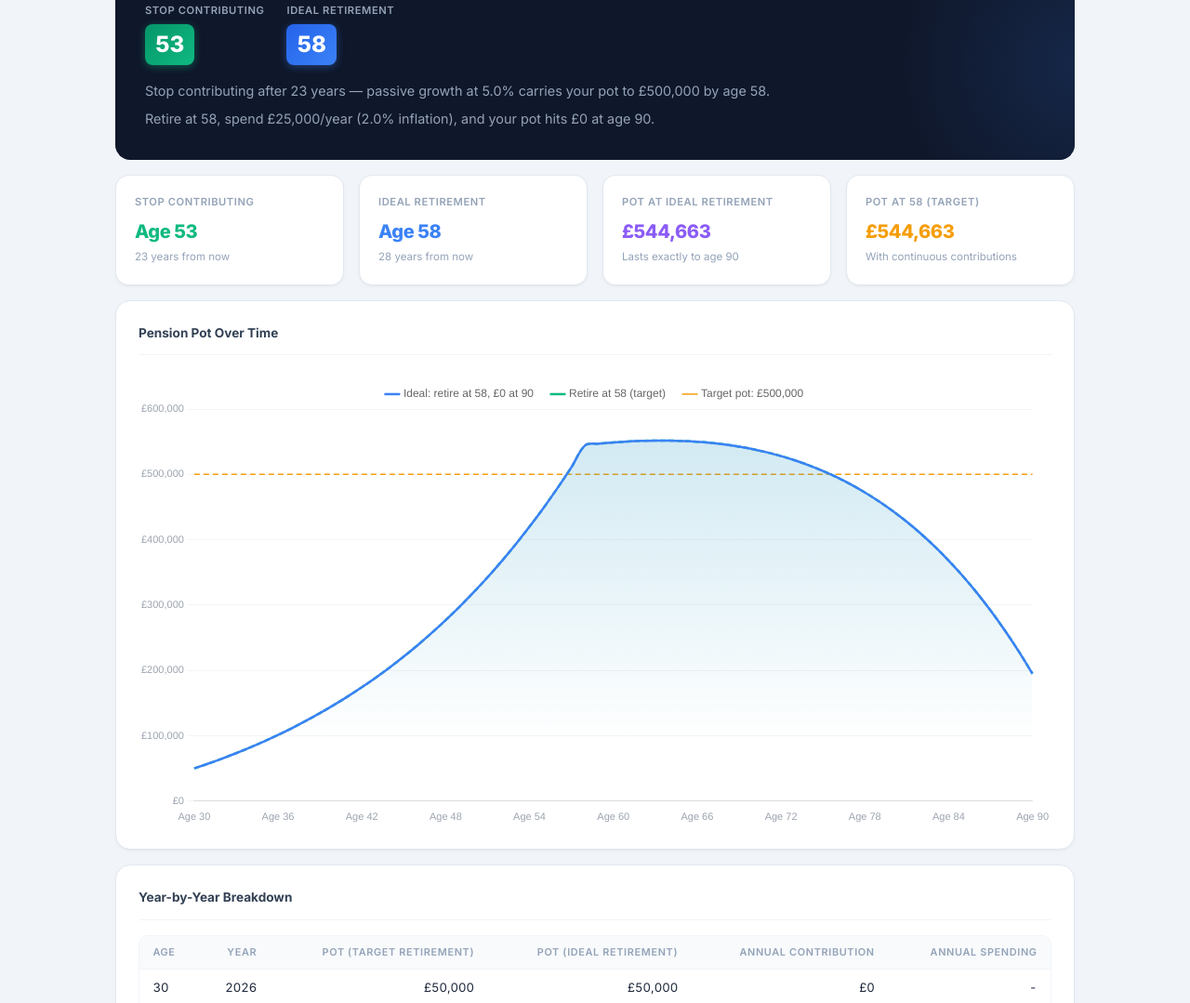
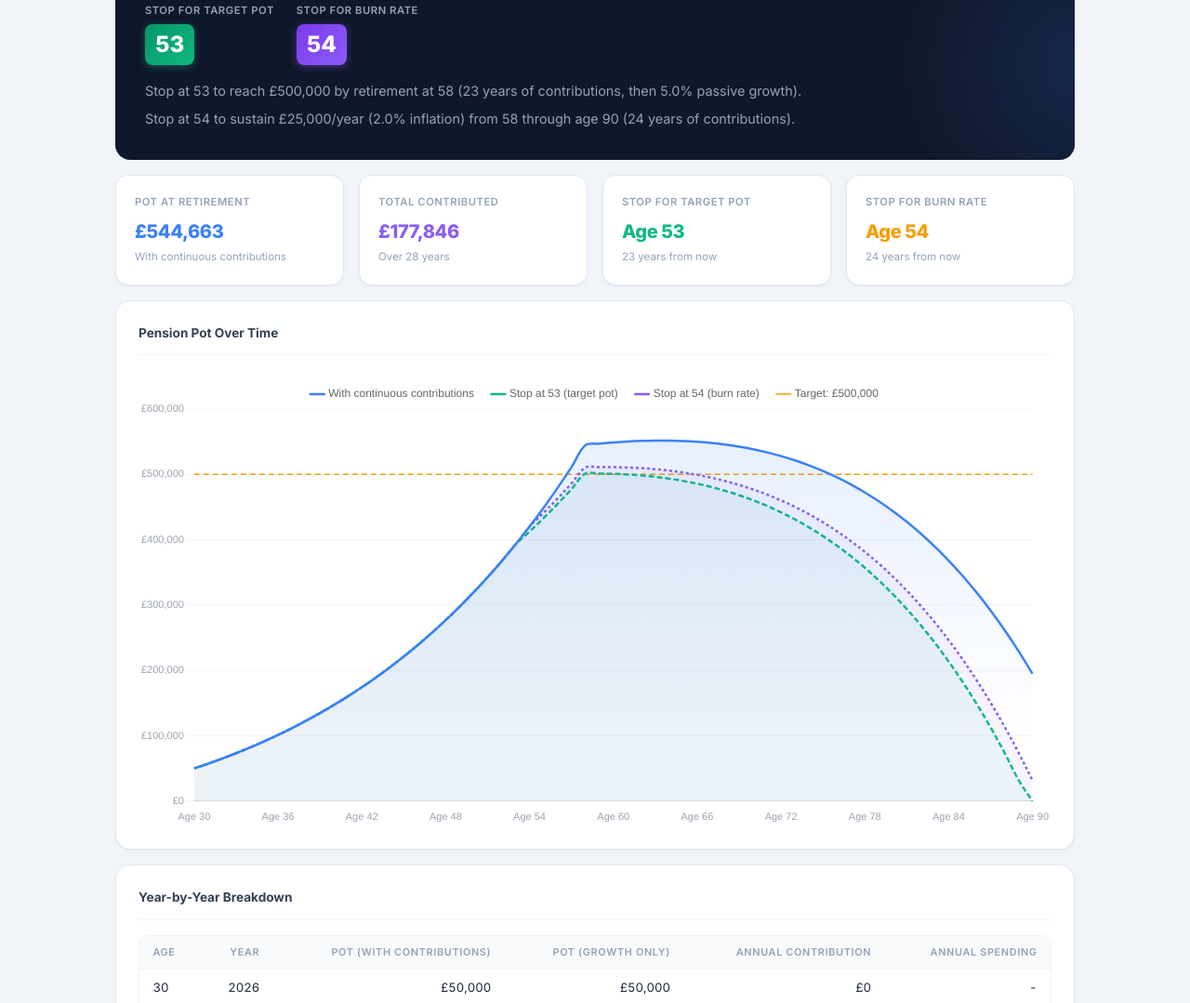
Before and after one commit to thourlier-figma/retirement-simulation, a website built with Vite: page index.html in a window 1280 px wide. Shown: the part 1111-2190 px from the top of the page at 93% size. Built offline with nearby package versions, Linux system fonts and the light colour scheme.

Commit message:
Refactor retirement scenarios: clarify target vs burn rate strategies

```diff
--- a/index.html
+++ b/index.html
@@ -172,8 +172,8 @@
               <tr>
                 <th>Age</th>
                 <th>Year</th>
-                <th>Pot (target retirement)</th>
-                <th>Pot (ideal retirement)</th>
+                <th>Pot (with contributions)</th>
+                <th>Pot (growth only)</th>
                 <th>Annual Contribution</th>
                 <th>Annual Spending</th>
               </tr>
--- a/simulation.js
+++ b/simulation.js
@@ -94,28 +94,26 @@ function runSimulation() {
     ? simulateStopAt(inputs, yearsToRetirement, stopAge)
     : null;
 
-  // Find ideal retirement age: earliest age where pot hits £0 at endAge
-  const idealRetirementAge = findIdealRetirementAge(inputs);
+  // Find earliest age to stop contributing so pot sustains burn rate until endAge
+  const stopAgeBurn = findStopAgeBurnRate(inputs, yearsToRetirement);
 
-  // Simulate drawdown from the target retirement age (user's input)
-  const drawdownFromTarget = simulateDrawdown(inputs, inputs.retirementAge, withContrib[withContrib.length - 1].pot);
-
-  // Simulate drawdown from the ideal retirement age
-  const idealPotAtRetirement = idealRetirementAge !== null
-    ? getPotAtYear(inputs, idealRetirementAge - inputs.currentAge)
-    : null;
-  const drawdownFromIdeal = idealRetirementAge !== null
-    ? simulateDrawdown(inputs, idealRetirementAge, idealPotAtRetirement)
+  // Simulate the "stop at stopAgeBurn" path for charting
+  const stopPathBurn = stopAgeBurn !== null
+    ? simulateStopAt(inputs, yearsToRetirement, stopAgeBurn)
     : null;
 
-  // Accumulation path for ideal scenario (contribute until ideal retirement)
-  const idealAccum = idealRetirementAge !== null
-    ? simulateWithContributions(inputs, idealRetirementAge - inputs.currentAge)
+  // Simulate drawdown phase (retirement to end age)
+  const drawdownFromContrib = simulateDrawdown(inputs, inputs.retirementAge, withContrib[withContrib.length - 1].pot);
+  const drawdownFromStop = stopPath
+    ? simulateDrawdown(inputs, inputs.retirementAge, stopPath[stopPath.length - 1].pot)
+    : null;
+  const drawdownFromStopBurn = stopPathBurn
+    ? simulateDrawdown(inputs, inputs.retirementAge, stopPathBurn[stopPathBurn.length - 1].pot)
     : null;
 
-  renderSummary(inputs, withContrib, stopAge, idealRetirementAge, idealPotAtRetirement, drawdownFromTarget, drawdownFromIdeal);
-  renderChart(inputs, withContrib, stopPath, stopAge, idealAccum, drawdownFromTarget, drawdownFromIdeal, idealRetirementAge);
-  renderTable(inputs, withContrib, stopPath, stopAge, idealAccum, drawdownFromTarget, drawdownFromIdeal, idealRetirementAge);
+  renderSummary(inputs, withContrib, stopAge, stopAgeBurn, drawdownFromContrib, drawdownFromStop, drawdownFromStopBurn);
+  renderChart(inputs, withContrib, stopPath, stopAge, stopPathBurn, stopAgeBurn, drawdownFromContrib, drawdownFromStop, drawdownFromStopBurn);
+  renderTable(inputs, withContrib, stopPath, stopPathBurn, stopAge, stopAgeBurn, drawdownFromContrib, drawdownFromStop, drawdownFromStopBurn);
   resultsEl.classList.remove('hidden');
   resultsEl.scrollIntoView({ behavior: 'smooth', block: 'start' });
 }
@@ -162,30 +160,30 @@ function findStopAge(inputs, yearsToRetirement) {
   return null; // Can't reach target even with contributions the whole way
 }
 
-// Find earliest retirement age where the pot just runs out at endAge (£0 at death)
-function findIdealRetirementAge(inputs) {
-  // Try each possible retirement age from earliest to latest
-  // Find the earliest age where the pot reaches 0 at or after endAge
-  for (let retAge = inputs.currentAge + 1; retAge < inputs.endAge; retAge++) {
-    const yearsContributing = retAge - inputs.currentAge;
-    const potAtRetirement = getPotAtYear(inputs, yearsContributing);
+// Find earliest age to stop contributing so pot sustains burn rate through endAge.
+// Contributions continue until stopYear, then pot grows passively to retirement,
+// then drawdown begins.
+function findStopAgeBurnRate(inputs, yearsToRetirement) {
+  for (let stopYear = 0; stopYear <= yearsToRetirement; stopYear++) {
+    const potAtStop = getPotAtYear(inputs, stopYear);
+    const remainingToRetirement = yearsToRetirement - stopYear;
+    const potAtRetirement = potAtStop * Math.pow(1 + inputs.growthRate, remainingToRetirement);
 
-    // Simulate drawdown from this retirement age to endAge
+    // Simulate drawdown from retirement to endAge
     let pot = potAtRetirement;
     let spending = inputs.annualSpending;
-    let runsOutBeforeEnd = false;
+    let survives = true;
 
-    for (let y = 1; y <= inputs.endAge - retAge; y++) {
+    for (let y = 1; y <= inputs.endAge - inputs.retirementAge; y++) {
       pot = pot * (1 + inputs.growthRate) - spending;
       spending = spending * (1 + inputs.spendingInflation);
       if (pot <= 0) {
-        runsOutBeforeEnd = true;
+        survives = false;
         break;
       }
     }
 
-    // Pot lasted exactly to endAge (or just past it) — this is the ideal age
-    if (!runsOutBeforeEnd) return retAge;
+    if (survives) return inputs.currentAge + stopYear;
   }
   return null;
 }
@@ -263,7 +261,7 @@ function simulateDrawdown(inputs, retirementAge, potAtRetirement) {
   return rows;
 }
 
-function renderSummary(inputs, withContrib, stopAge, idealRetirementAge, idealPotAtRetirement, drawdownFromTarget, drawdownFromIdeal) {
+function renderSummary(inputs, withContrib, stopAge, stopAgeBurn, drawdownFromContrib, drawdownFromStop, drawdownFromStopBurn) {
   const finalPot = withContrib[withContrib.length - 1].pot;
   const totalContributed = withContrib.reduce((s, r) => s + r.contribution, 0);
 
@@ -272,17 +270,17 @@ function renderSummary(inputs, withContrib, stopAge, idealRetirementAge, idealPo
   if (stopAge !== null) {
     html += `
         <div class="summary-age-item">
-          <span class="summary-age-label">Stop contributing</span>
+          <span class="summary-age-label">Stop for target pot</span>
           <span class="stop-age-highlight">${stopAge}</span>
         </div>
     `;
   }
 
-  if (idealRetirementAge !== null) {
+  if (stopAgeBurn !== null) {
     html += `
         <div class="summary-age-item">
-          <span class="summary-age-label">Ideal retirement</span>
-          <span class="stop-age-highlight retirement">${idealRetirementAge}</span>
+          <span class="summary-age-label">Stop for burn rate</span>
+          <span class="stop-age-highlight burn">${stopAgeBurn}</span>
         </div>
     `;
   }
@@ -293,8 +291,8 @@ function renderSummary(inputs, withContrib, stopAge, idealRetirementAge, idealPo
     const yearsContributing = stopAge - inputs.currentAge;
     html += `
       <p class="detail">
-        Stop contributing after ${yearsContributing} year${yearsContributing !== 1 ? 's' : ''} &mdash;
-        passive growth at ${(inputs.growthRate * 100).toFixed(1)}% carries your pot to ${fmt(inputs.targetPot)} by age ${inputs.retirementAge}.
+        Stop at ${stopAge} to reach ${fmt(inputs.targetPot)} by retirement at ${inputs.retirementAge}
+        (${yearsContributing} year${yearsContributing !== 1 ? 's' : ''} of contributions, then ${(inputs.growthRate * 100).toFixed(1)}% passive growth).
       </p>
     `;
   } else {
@@ -304,22 +302,23 @@ function renderSummary(inputs, withContrib, stopAge, idealRetirementAge, idealPo
       </p>
       <p class="detail">
         With current inputs, your pot would reach ${fmt(finalPot)} at retirement.
-        Consider increasing contributions, adjusting your target, or pushing retirement age back.
       </p>
     `;
   }
 
-  if (idealRetirementAge !== null) {
+  if (stopAgeBurn !== null) {
+    const yearsBurn = stopAgeBurn - inputs.currentAge;
     html += `
       <p class="detail">
-        Retire at ${idealRetirementAge}, spend ${fmt(inputs.annualSpending)}/year
-        (${(inputs.spendingInflation * 100).toFixed(1)}% inflation), and your pot hits £0 at age ${inputs.endAge}.
+        Stop at ${stopAgeBurn} to sustain ${fmt(inputs.annualSpending)}/year
+        (${(inputs.spendingInflation * 100).toFixed(1)}% inflation) from ${inputs.retirementAge} through age ${inputs.endAge}
+        (${yearsBurn} year${yearsBurn !== 1 ? 's' : ''} of contributions).
       </p>
     `;
   } else {
     html += `
       <p class="detail" style="color: #fca5a5;">
-        Even contributing until age ${inputs.endAge - 1}, your pot can't sustain ${fmt(inputs.annualSpending)}/year through age ${inputs.endAge}.
+        Even contributing until retirement, your pot can't sustain ${fmt(inputs.annualSpending)}/year through age ${inputs.endAge}.
       </p>
     `;
   }
@@ -327,46 +326,55 @@ function renderSummary(inputs, withContrib, stopAge, idealRetirementAge, idealPo
   summaryEl.innerHTML = html;
 
   // Stat cards
-  let cards = '';
+  const depletedContrib = drawdownFromContrib.find(r => r.depleted);
+  let cards = `
+    <div class="stat-card" data-color="blue">
+      <div class="stat-label">Pot at Retirement</div>
+      <div class="stat-value">${fmt(finalPot)}</div>
+      <div class="stat-sub">With continuous contributions</div>
+    </div>
+    <div class="stat-card" data-color="violet">
+      <div class="stat-label">Total Contributed</div>
+      <div class="stat-value">${fmt(totalContributed)}</div>
+      <div class="stat-sub">Over ${withContrib.length - 1} years</div>
+    </div>
+  `;
 
   if (stopAge !== null) {
     cards += `
       <div class="stat-card" data-color="emerald">
-        <div class="stat-label">Stop Contributing</div>
+        <div class="stat-label">Stop for Target Pot</div>
         <div class="stat-value">Age ${stopAge}</div>
         <div class="stat-sub">${stopAge - inputs.currentAge} years from now</div>
       </div>
     `;
   }
 
-  if (idealRetirementAge !== null) {
+  if (stopAgeBurn !== null) {
     cards += `
-      <div class="stat-card" data-color="blue">
-        <div class="stat-label">Ideal Retirement</div>
-        <div class="stat-value">Age ${idealRetirementAge}</div>
-        <div class="stat-sub">${idealRetirementAge - inputs.currentAge} years from now</div>
-      </div>
-      <div class="stat-card" data-color="violet">
-        <div class="stat-label">Pot at Ideal Retirement</div>
-        <div class="stat-value">${fmt(idealPotAtRetirement)}</div>
-        <div class="stat-sub">Lasts exactly to age ${inputs.endAge}</div>
+      <div class="stat-card" data-color="amber">
+        <div class="stat-label">Stop for Burn Rate</div>
+        <div class="stat-value">Age ${stopAgeBurn}</div>
+        <div class="stat-sub">${stopAgeBurn - inputs.currentAge} years from now</div>
       </div>
     `;
   }
 
+  if (depletedContrib) {
     cards += `
-    <div class="stat-card" data-color="amber">
-      <div class="stat-label">Pot at ${inputs.retirementAge} (target)</div>
-      <div class="stat-value">${fmt(finalPot)}</div>
-      <div class="stat-sub">With continuous contributions</div>
+      <div class="stat-card" data-color="rose">
+        <div class="stat-label">Pot Runs Out (full contrib)</div>
+        <div class="stat-value">Age ${depletedContrib.age}</div>
+        <div class="stat-sub">Spending ${fmt(inputs.annualSpending)}/yr</div>
       </div>
     `;
+  }
 
   statCardsEl.innerHTML = cards;
 }
 
 
-function renderChart(inputs, withContrib, stopPath, stopAge, idealAccum, drawdownFromTarget, drawdownFromIdeal, idealRetirementAge) {
+function renderChart(inputs, withContrib, stopPath, stopAge, stopPathBurn, stopAgeBurn, drawdownFromContrib, drawdownFromStop, drawdownFromStopBurn) {
   // Build full timeline labels from currentAge to endAge
   const totalYears = inputs.endAge - inputs.currentAge;
   const labels = [];
@@ -375,25 +383,22 @@ function renderChart(inputs, withContrib, stopPath, stopAge, idealAccum, drawdow
   }
 
   // Helper: merge accumulation and drawdown into full-length array
-  function fullSeries(accum, drawdown, retAge) {
+  function fullSeries(accum, drawdown) {
     const data = new Array(labels.length).fill(null);
     for (let i = 0; i < accum.length; i++) {
       data[i] = Math.round(accum[i].pot);
     }
-    const retirementIndex = retAge - inputs.currentAge;
+    const retirementIndex = inputs.retirementAge - inputs.currentAge;
     for (let i = 1; i < drawdown.length; i++) {
       data[retirementIndex + i] = Math.round(drawdown[i].pot);
     }
     return data;
   }
 
-  const datasets = [];
-
-  // Ideal retirement scenario (primary)
-  if (idealAccum && drawdownFromIdeal) {
-    datasets.push({
-      label: `Ideal: retire at ${idealRetirementAge}, £0 at ${inputs.endAge}`,
-      data: fullSeries(idealAccum, drawdownFromIdeal, idealRetirementAge),
+  const datasets = [
+    {
+      label: 'With continuous contributions',
+      data: fullSeries(withContrib, drawdownFromContrib),
       borderColor: '#3b82f6',
       backgroundColor: 'rgba(59, 130, 246, 0.08)',
       fill: true,
@@ -402,13 +407,13 @@ function renderChart(inputs, withContrib, stopPath, stopAge, idealAccum, drawdow
       pointRadius: 0,
       pointHoverRadius: 5,
       borderWidth: 2.5,
-    });
-  }
+    },
+  ];
 
-  // Target retirement scenario
+  if (stopPath && drawdownFromStop) {
     datasets.push({
-    label: `Retire at ${inputs.retirementAge} (target)`,
-    data: fullSeries(withContrib, drawdownFromTarget, inputs.retirementAge),
+      label: `Stop at ${stopAge} (target pot)`,
+      data: fullSeries(stopPath, drawdownFromStop),
       borderColor: '#10b981',
       backgroundColor: 'rgba(16, 185, 129, 0.06)',
       fill: true,
@@ -419,10 +424,27 @@ function renderChart(inputs, withContrib, stopPath, stopAge, idealAccum, drawdow
       pointHoverRadius: 5,
       borderWidth: 2.5,
     });
+  }
+
+  if (stopPathBurn && drawdownFromStopBurn && stopAgeBurn !== stopAge) {
+    datasets.push({
+      label: `Stop at ${stopAgeBurn} (burn rate)`,
+      data: fullSeries(stopPathBurn, drawdownFromStopBurn),
+      borderColor: '#8b5cf6',
+      backgroundColor: 'rgba(139, 92, 246, 0.06)',
+      fill: true,
+      tension: 0.35,
+      borderDash: [3, 3],
+      spanGaps: true,
+      pointRadius: 0,
+      pointHoverRadius: 5,
+      borderWidth: 2.5,
+    });
+  }
 
   // Target pot line
   datasets.push({
-    label: `Target pot: ${fmt(inputs.targetPot)}`,
+    label: `Target: ${fmt(inputs.targetPot)}`,
     data: labels.map(() => inputs.targetPot),
     borderColor: '#f59e0b',
     borderDash: [6, 4],
@@ -439,18 +461,10 @@ function renderChart(inputs, withContrib, stopPath, stopAge, idealAccum, drawdow
   const ctx = document.getElementById('chart').getContext('2d');
 
   // Gradient fills
-  if (idealAccum && drawdownFromIdeal) {
   const blueGrad = ctx.createLinearGradient(0, 0, 0, 400);
   blueGrad.addColorStop(0, 'rgba(59, 130, 246, 0.15)');
   blueGrad.addColorStop(1, 'rgba(59, 130, 246, 0.0)');
   datasets[0].backgroundColor = blueGrad;
-  }
-
-  const greenIdx = idealAccum && drawdownFromIdeal ? 1 : 0;
-  const greenGrad = ctx.createLinearGradient(0, 0, 0, 400);
-  greenGrad.addColorStop(0, 'rgba(16, 185, 129, 0.12)');
-  greenGrad.addColorStop(1, 'rgba(16, 185, 129, 0.0)');
-  datasets[greenIdx].backgroundColor = greenGrad;
 
   chart = new Chart(ctx, {
     type: 'line',
@@ -507,59 +521,44 @@ function renderChart(inputs, withContrib, stopPath, stopAge, idealAccum, drawdow
   });
 }
 
-function renderTable(inputs, withContrib, stopPath, stopAge, idealAccum, drawdownFromTarget, drawdownFromIdeal, idealRetirementAge) {
+function renderTable(inputs, withContrib, stopPath, stopPathBurn, stopAge, stopAgeBurn, drawdownFromContrib, drawdownFromStop, drawdownFromStopBurn) {
   tableBody.innerHTML = '';
 
-  // Build a unified timeline from currentAge to endAge
-  const currentYear = new Date().getFullYear();
-
-  for (let age = inputs.currentAge; age <= inputs.endAge; age++) {
-    const yr = age - inputs.currentAge;
-    const year = currentYear + yr;
+  // Accumulation phase
+  withContrib.forEach((row, i) => {
+    const stopPot = stopPath ? stopPath[i].pot : null;
     const tr = document.createElement('tr');
 
-    // Highlight rows
-    if (stopAge && age === stopAge) tr.classList.add('stop-row');
-    if (age === inputs.retirementAge) tr.classList.add('retirement-row');
-    if (idealRetirementAge && age === idealRetirementAge) tr.classList.add('retirement-row');
-
-    // Target scenario: accumulation then drawdown
-    let targetPot = '-';
-    let contribution = '-';
-    let spending = '-';
-
-    if (yr < withContrib.length) {
-      targetPot = fmt(withContrib[yr].pot);
-      contribution = fmt(withContrib[yr].contribution);
-    }
-    const drawdownTargetIdx = age - inputs.retirementAge;
-    if (drawdownTargetIdx > 0 && drawdownTargetIdx < drawdownFromTarget.length) {
-      targetPot = fmt(drawdownFromTarget[drawdownTargetIdx].pot);
-      spending = fmt(drawdownFromTarget[drawdownTargetIdx].spending);
-      contribution = '-';
-      if (drawdownFromTarget[drawdownTargetIdx].depleted) tr.classList.add('depleted-row');
-    }
-
-    // Ideal scenario
-    let idealPot = '-';
-    if (idealAccum && idealRetirementAge) {
-      const idealYr = age - inputs.currentAge;
-      if (idealYr < idealAccum.length) {
-        idealPot = fmt(idealAccum[idealYr].pot);
-      }
-      const drawdownIdealIdx = age - idealRetirementAge;
-      if (drawdownFromIdeal && drawdownIdealIdx > 0 && drawdownIdealIdx < drawdownFromIdeal.length) {
-        idealPot = fmt(drawdownFromIdeal[drawdownIdealIdx].pot);
-      }
-    }
+    if (stopAge && row.age === stopAge) tr.classList.add('stop-row');
+    if (stopAgeBurn && row.age === stopAgeBurn) tr.classList.add('stop-row');
+    if (row.age === inputs.retirementAge) tr.classList.add('retirement-row');
 
     tr.innerHTML = `
-      <td>${age}</td>
-      <td>${year}</td>
-      <td>${targetPot}</td>
-      <td>${idealPot}</td>
-      <td>${contribution}</td>
-      <td>${spending}</td>
+      <td>${row.age}</td>
+      <td>${row.year}</td>
+      <td>${fmt(row.pot)}</td>
+      <td>${stopPot !== null ? fmt(stopPot) : '-'}</td>
+      <td>${fmt(row.contribution)}</td>
+      <td>-</td>
+    `;
+    tableBody.appendChild(tr);
+  });
+
+  // Drawdown phase (skip index 0 which is the retirement age, already shown above)
+  for (let i = 1; i < drawdownFromContrib.length; i++) {
+    const row = drawdownFromContrib[i];
+    const stopRow = drawdownFromStop ? drawdownFromStop[i] : null;
+    const tr = document.createElement('tr');
+
+    if (row.depleted) tr.classList.add('depleted-row');
+
+    tr.innerHTML = `
+      <td>${row.age}</td>
+      <td>${row.year}</td>
+      <td>${fmt(row.pot)}</td>
+      <td>${stopRow ? fmt(stopRow.pot) : '-'}</td>
+      <td>-</td>
+      <td>${fmt(row.spending)}</td>
     `;
     tableBody.appendChild(tr);
   }
--- a/style.css
+++ b/style.css
@@ -443,9 +443,9 @@ button[type="submit"] svg {
   box-shadow: 0 2px 8px rgba(16, 185, 129, 0.4);
 }
 
-.stop-age-highlight.retirement {
-  background: linear-gradient(135deg, #2563eb, #3b82f6);
-  box-shadow: 0 2px 8px rgba(59, 130, 246, 0.4);
+.stop-age-highlight.burn {
+  background: linear-gradient(135deg, #7c3aed, #8b5cf6);
+  box-shadow: 0 2px 8px rgba(139, 92, 246, 0.4);
 }
 
 /* ── Stat cards ───────────────────────────────── */
```
Lines whose indentation alone changed are shown as unchanged.
